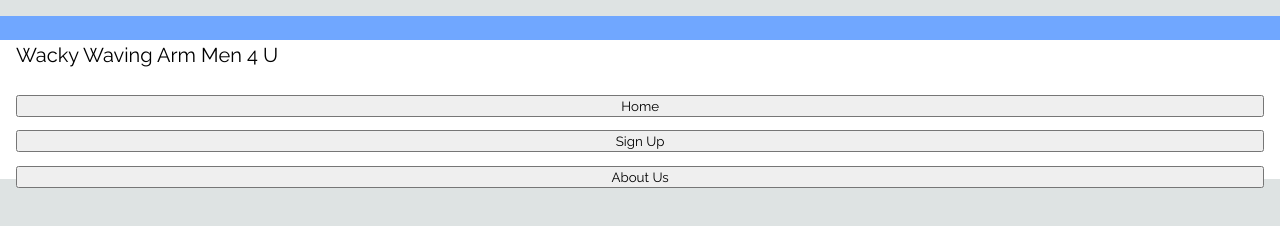
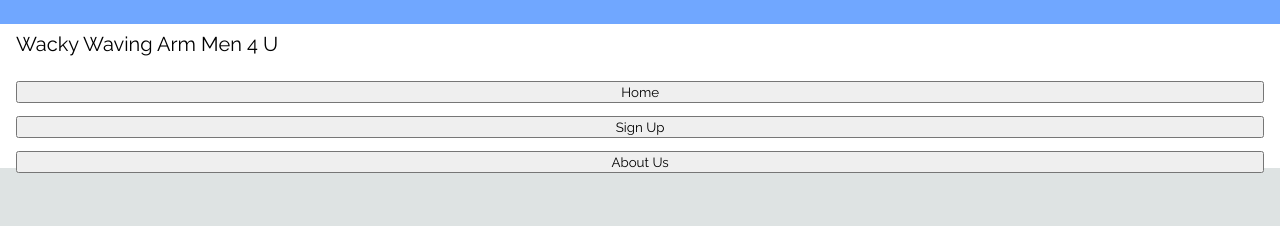
Before and after one commit to ITMD-362-Tiberi/project1, a plain HTML site: page index.html in a window 1280 px wide. Drawn offline with Linux system fonts and the light colour scheme.

Commit message:
Corrected typo in CSS. Removed top-margin from header.

```diff
--- a/css/styles.css
+++ b/css/styles.css
@@ -15,16 +15,14 @@ header {
     display: grid;
     grid-template-columns: 1.25% 97.5% 1.25%;
     grid-template-rows: 30% auto;
-    margin-top: 1em;
     border-top: 1.5em solid #70A7FF;
     background-color: White;
-    width: ;
 }
 header h1 {
     font-size: 125%;
-    margin-top: 0.25em;
     grid-column: 2;
     width: 98.75vw;
+    margin-top: 0.5em;
 }
 nav {
     grid-column-start: 2;
```
